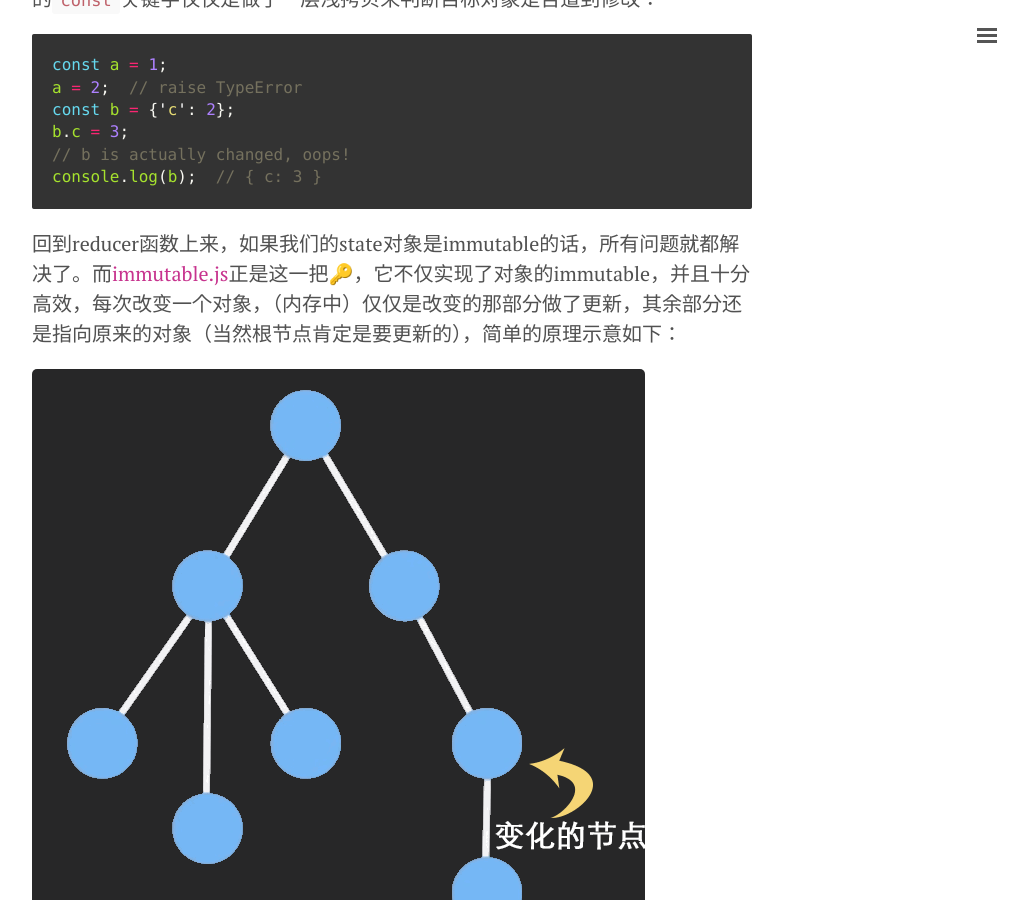
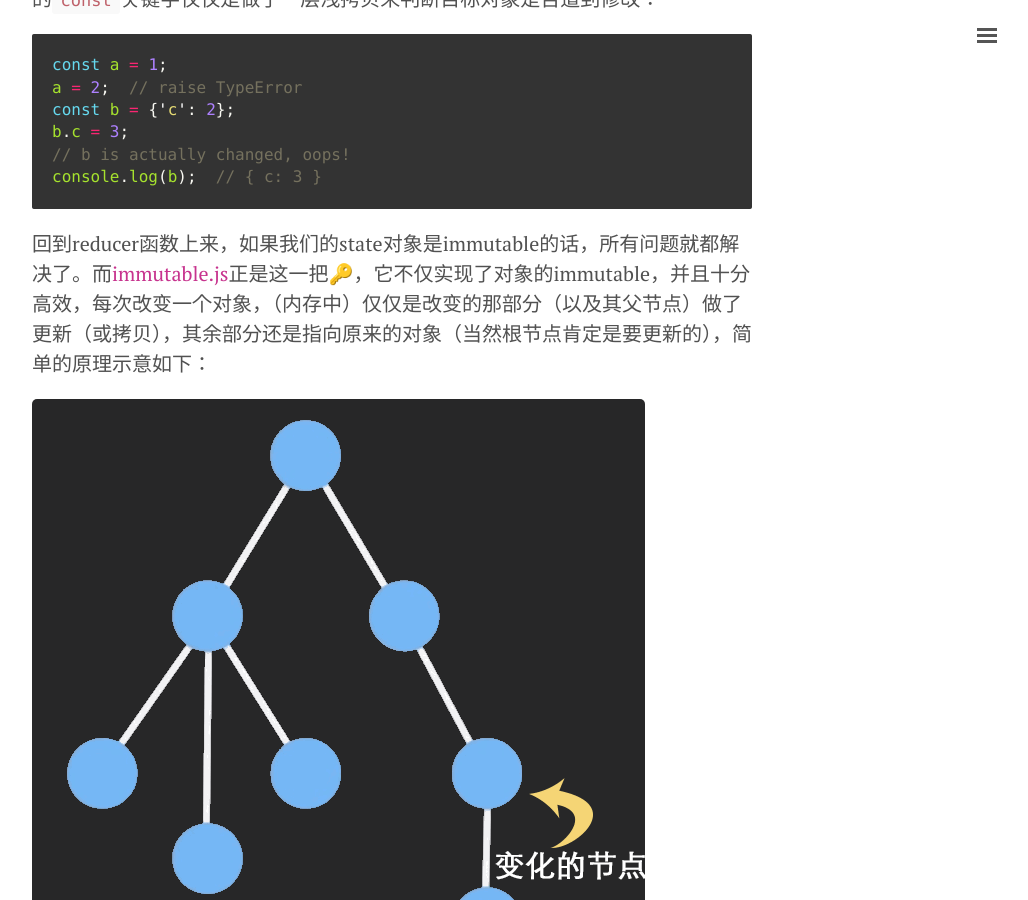
Before and after one commit to cuyu/cuyu.github.io, a Jekyll site: the page built from _posts/2017-04-25-Time-travel-in-Redux.md, in a window 1280 px wide and 900 px high, scrolled down 2297 px. Shown: the whole window, without its empty margins (248-1276 px from the left). Built offline with Jekyll 4.4.1, drawn with Linux system fonts in a browser that asks for light colours; nearby versions of some CDN libraries; comment, search, counter and statistics services are not loaded.

Commit message:
Update post

````diff
--- a/_posts/2017-04-25-Time-travel-in-Redux.md
+++ b/_posts/2017-04-25-Time-travel-in-Redux.md
@@ -58,7 +58,7 @@
 console.log(b);  // { c: 3 }
 ```
 
-回到reducer函数上来，如果我们的state对象是immutable的话，所有问题就都解决了。而[immutable.js](https://github.com/facebook/immutable-js/)正是这一把🔑，它不仅实现了对象的immutable，并且十分高效，每次改变一个对象，（内存中）仅仅是改变的那部分做了更新，其余部分还是指向原来的对象（当然根节点肯定是要更新的），简单的原理示意如下：
+回到reducer函数上来，如果我们的state对象是immutable的话，所有问题就都解决了。而[immutable.js](https://github.com/facebook/immutable-js/)正是这一把🔑，它不仅实现了对象的immutable，并且十分高效，每次改变一个对象，（内存中）仅仅是改变的那部分（以及其父节点）做了更新（或拷贝），其余部分还是指向原来的对象（当然根节点肯定是要更新的），简单的原理示意如下：
 
 ![immutable.js原理](/images/2017-04-25-immutable原理.gif)
 
````
